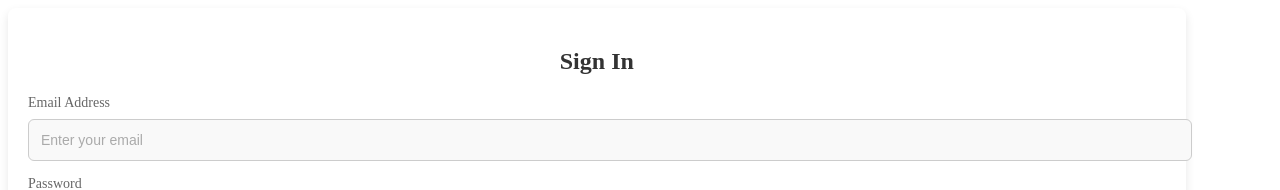
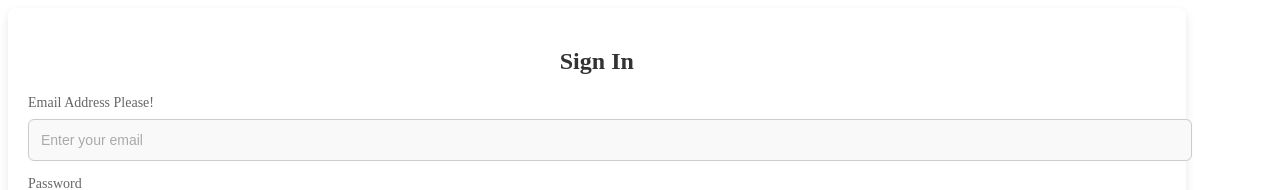
Before and after one commit to ifti23/chargeHub-Berlin, an Angular app: page /signin in a window 1280 px wide. Shown: the top 190 px of the page. Built offline with nearby package versions, Linux system fonts and the light colour scheme.

Commit message:
minor changes

```diff
--- a/src/app/auth/signin/signin.component.html
+++ b/src/app/auth/signin/signin.component.html
@@ -2,7 +2,7 @@
     <h2>Sign In</h2>
     <form id="signin-form">
         <!-- Email Field -->
-        <label for="email">Email Address</label>
+        <label for="email">Email Address Please!</label>
         <input type="email" id="email" name="email" placeholder="Enter your email" required>
 
         <!-- Password Field -->
```
